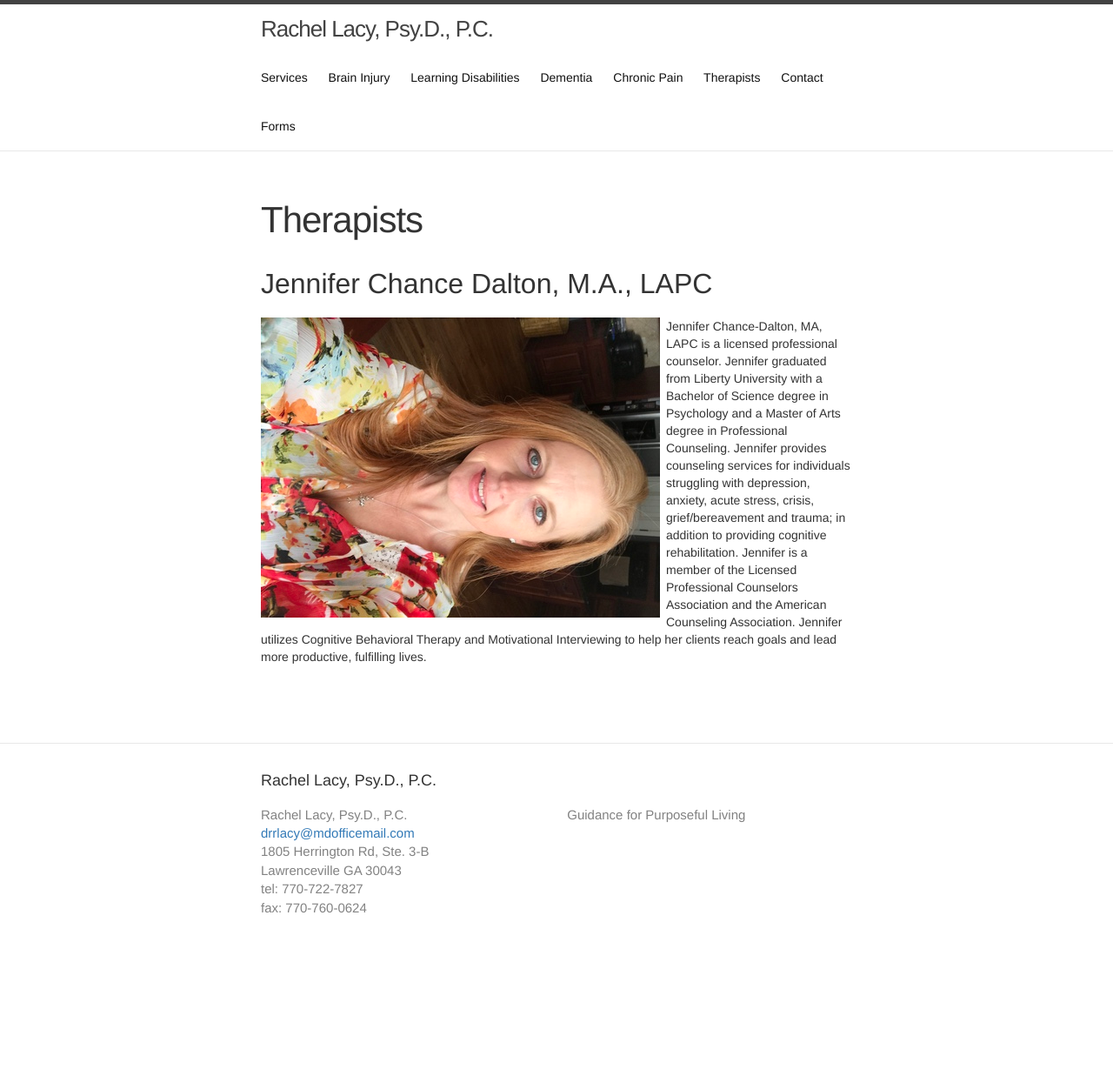
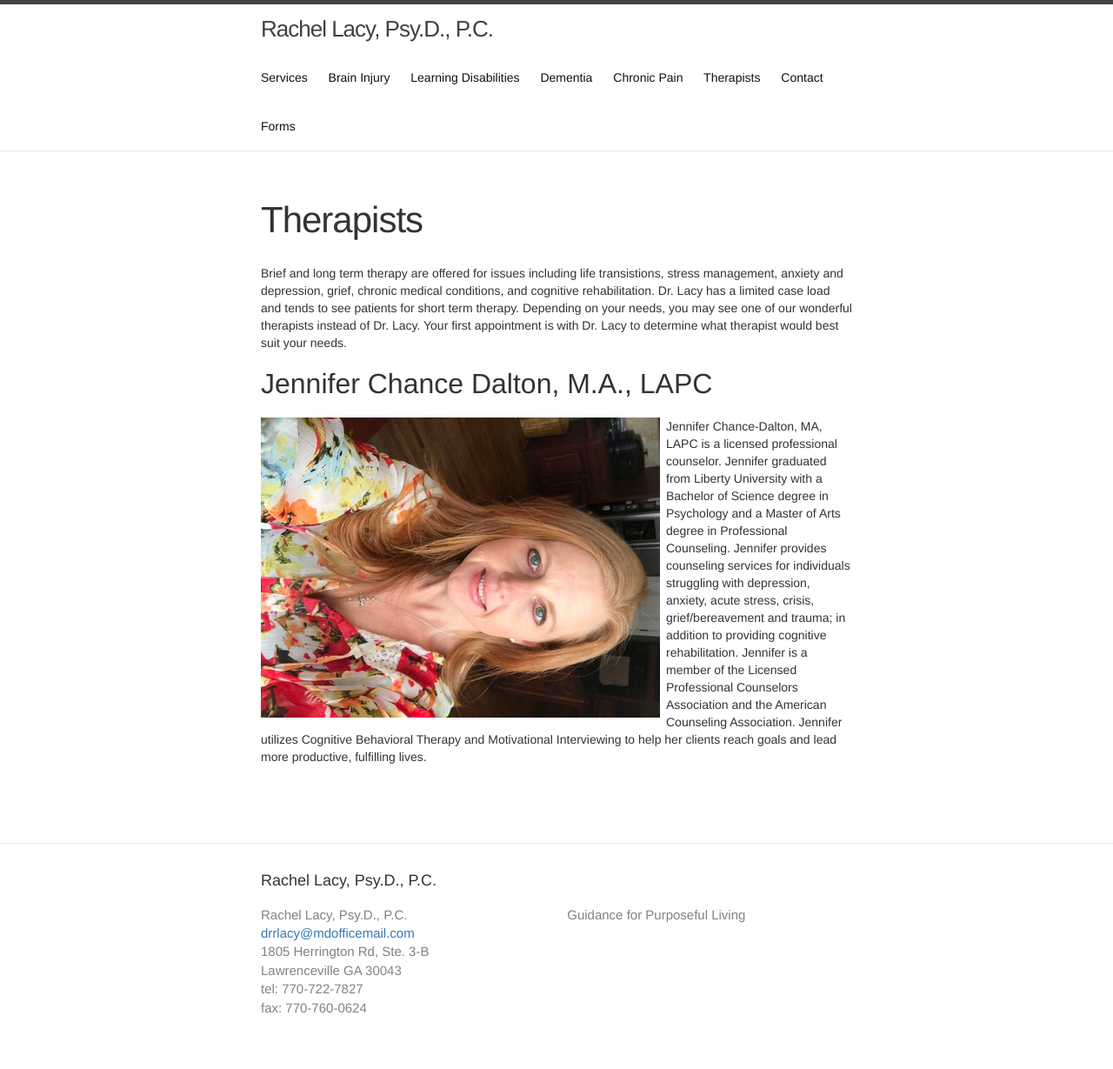
Before and after one commit to halcyon/renewedbrain.com, a Jekyll site: the page built from therapists.md, in a window 1280 px wide. Shown: the whole page at 87% size. Built offline with Jekyll 4.4.1, drawn with Linux system fonts in a browser that asks for light colours; before the commit the page ends 1114 px from its top, so only the background shows below that.

Commit message:
change in offer of services

```diff
--- a/therapists.md
+++ b/therapists.md
@@ -4,6 +4,8 @@ title: Therapists
 permalink: /therapists/
 weight: 6
 ---
+Brief and long term therapy are offered for issues including life transistions, stress management, anxiety and depression, grief, chronic medical conditions, and cognitive rehabilitation. Dr. Lacy has a limited case load and tends to see patients for short term therapy. Depending on your needs, you may see one of our wonderful therapists instead of Dr. Lacy. Your first appointment is with Dr. Lacy to determine what therapist would best suit your needs.
+
 ## Jennifer Chance Dalton, M.A., LAPC
 <div class="about-jennifer-dalton">
   <img src="../images/jennifer-dalton.jpg">
```
